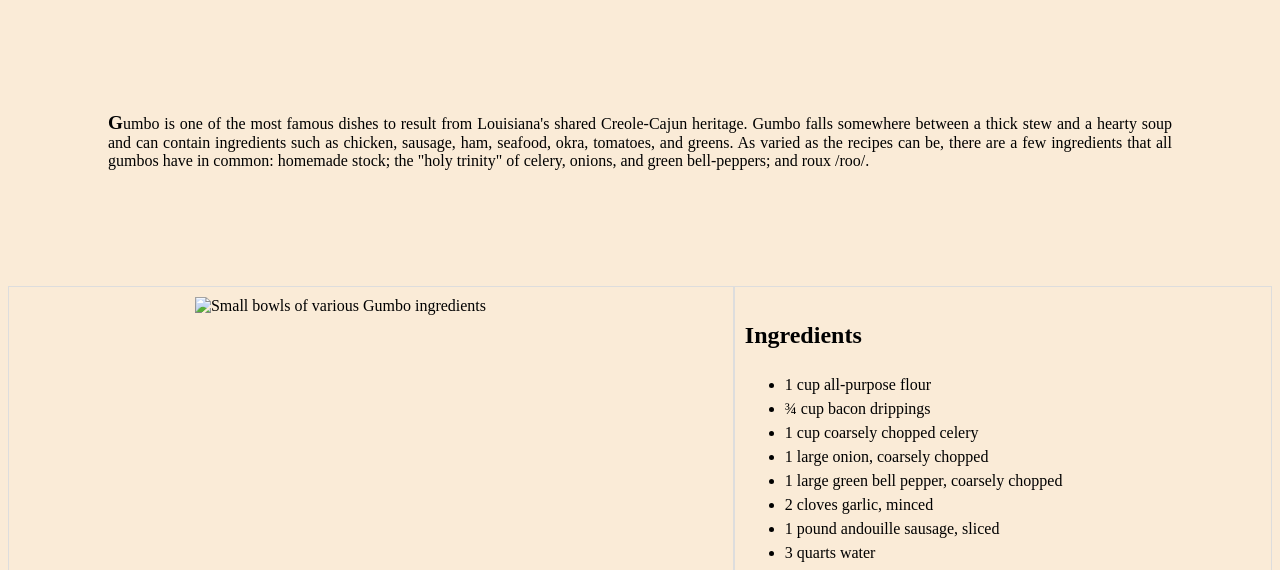
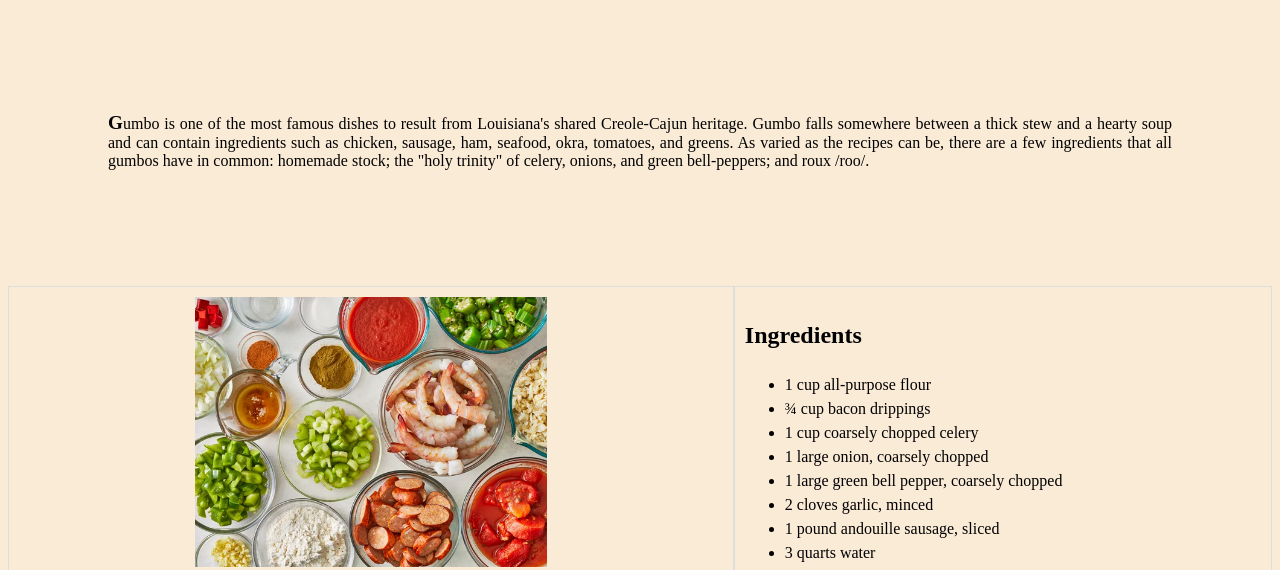
Before and after one commit to FRJ74/odin-recipes, a plain HTML site: page recipes/gumbo.html in a window 1280 px wide. Shown: the part 576-1146 px from the top of the page. Drawn offline with Linux system fonts and the light colour scheme.

Commit message:
Add ingredients img

```diff
--- a/recipes/gumbo.html
+++ b/recipes/gumbo.html
@@ -14,7 +14,7 @@
         <p><span style="font-weight: bold; font-size: larger;">G</span>umbo is one of the most famous dishes to result from Louisiana's shared Creole-Cajun heritage. Gumbo falls somewhere between a thick stew and a hearty soup and can contain ingredients such as chicken, sausage, ham, seafood, okra, tomatoes, and greens.  As varied as the recipes can be, there are a few ingredients that all gumbos have in common: homemade stock; the "holy trinity" of celery, onions, and green bell-peppers; and roux /roo/.</p>
     </div>
     <div class="container">
-        <div class="image-box"><img src="/recipes/Gumbo/GumbInt1.png" alt="Small bowls of various Gumbo ingredients"></div>
+        <div class="image-box"><img src="GumbInt1.png" alt="Small bowls of various Gumbo ingredients"></div>
         <div class="clearfix">
                 <div class="text-box">
                     <h2>Ingredients</h2>
```
